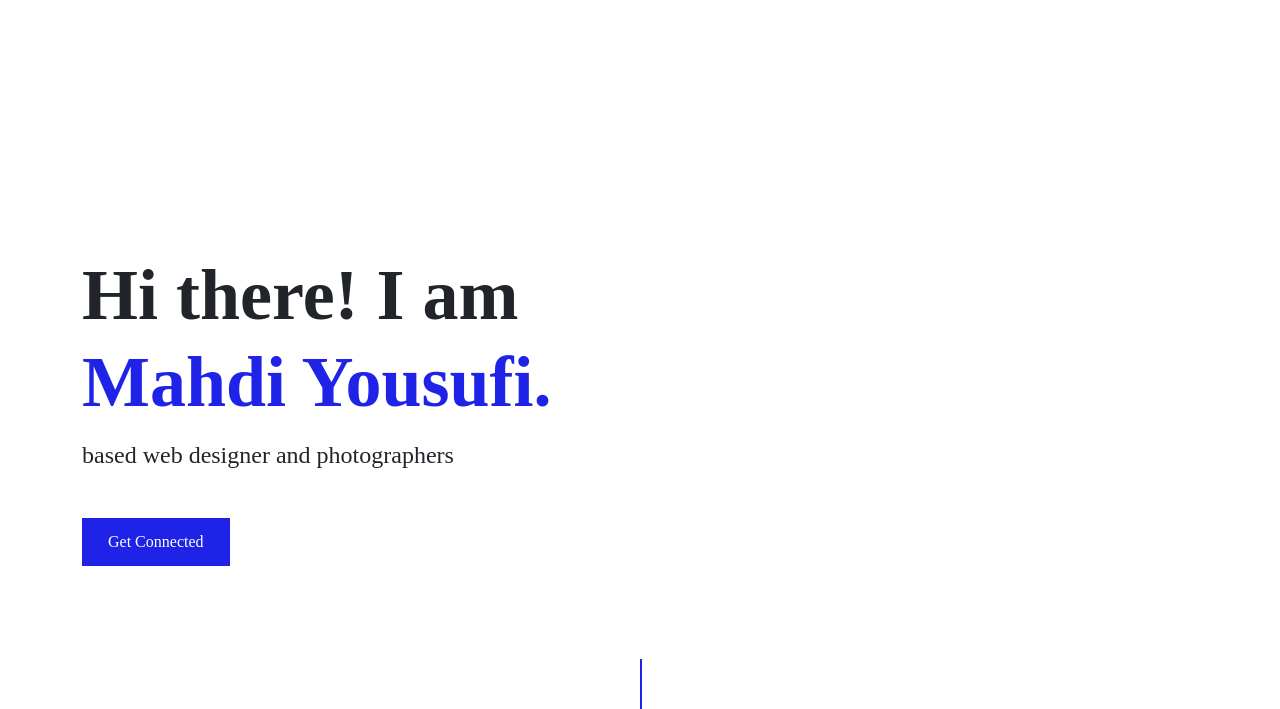
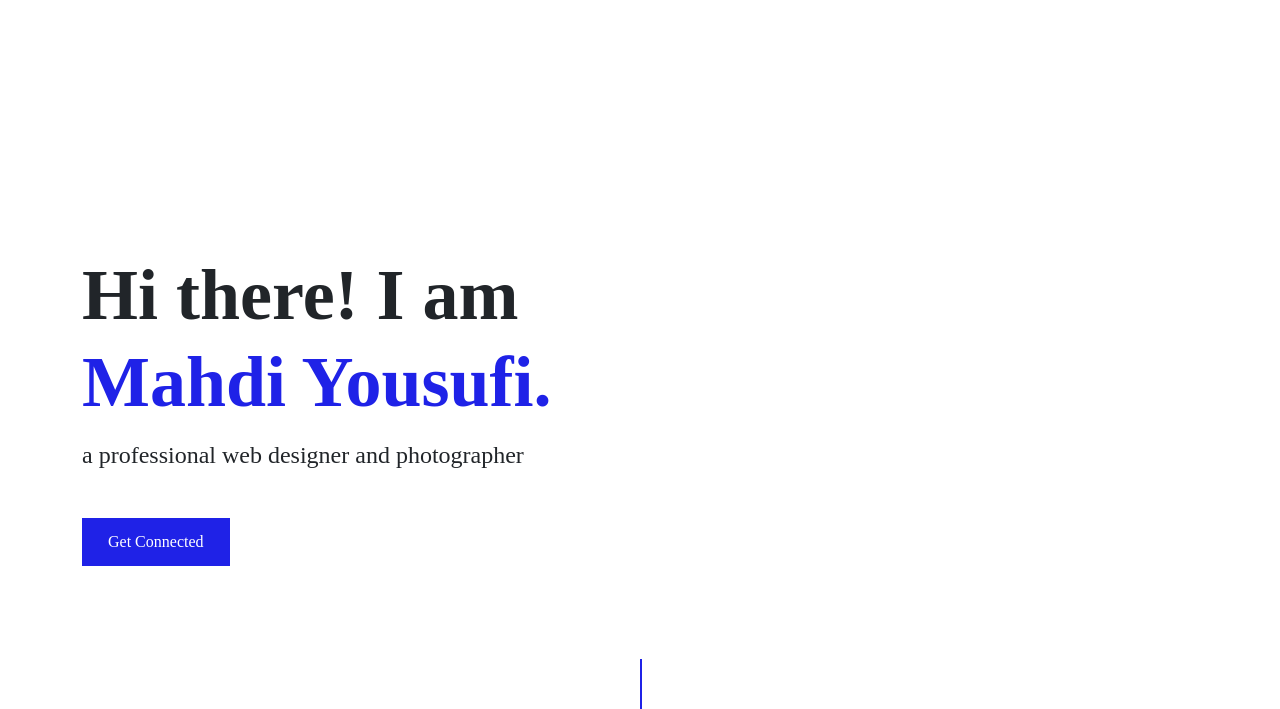
Before and after one commit to mahdi-yousufi/mahdi-yousufi.github.io, a plain HTML site: page index.html in a window 1280 px wide. Shown: the part 91-800 px from the top of the page. Drawn offline with nearby package versions, Linux system fonts and the light colour scheme; some packages are replaced by stand-ins of ours; a script that the page names is missing; a web font is replaced by a local one.

Commit message:
almost finished

```diff
--- a/index.html
+++ b/index.html
@@ -68,9 +68,9 @@
                 <div class="col-md-6 padding-top">
                     <h1 class="display-2 fw-bold" data-aos="fade-up"><span class="text-dark">Hi there! I am </span>Mahdi
                         Yousufi.</h1>
-                    <h4 data-aos="fade-up" data-aos-delay="100" class="mt-3 mb-5"><span class="text-dark"> based web
+                    <h4 data-aos="fade-up" data-aos-delay="100" class="mt-3 mb-5"><span class="text-dark"> a professional web
                             designer and
-                            photographers</span></h4>
+                            photographer</span></h4>
                     <div data-aos="fade-up" data-aos-delay="200"><a href="#" class="btn btn-brand">Get Connected</a>
                     </div>
                 </div>
```
